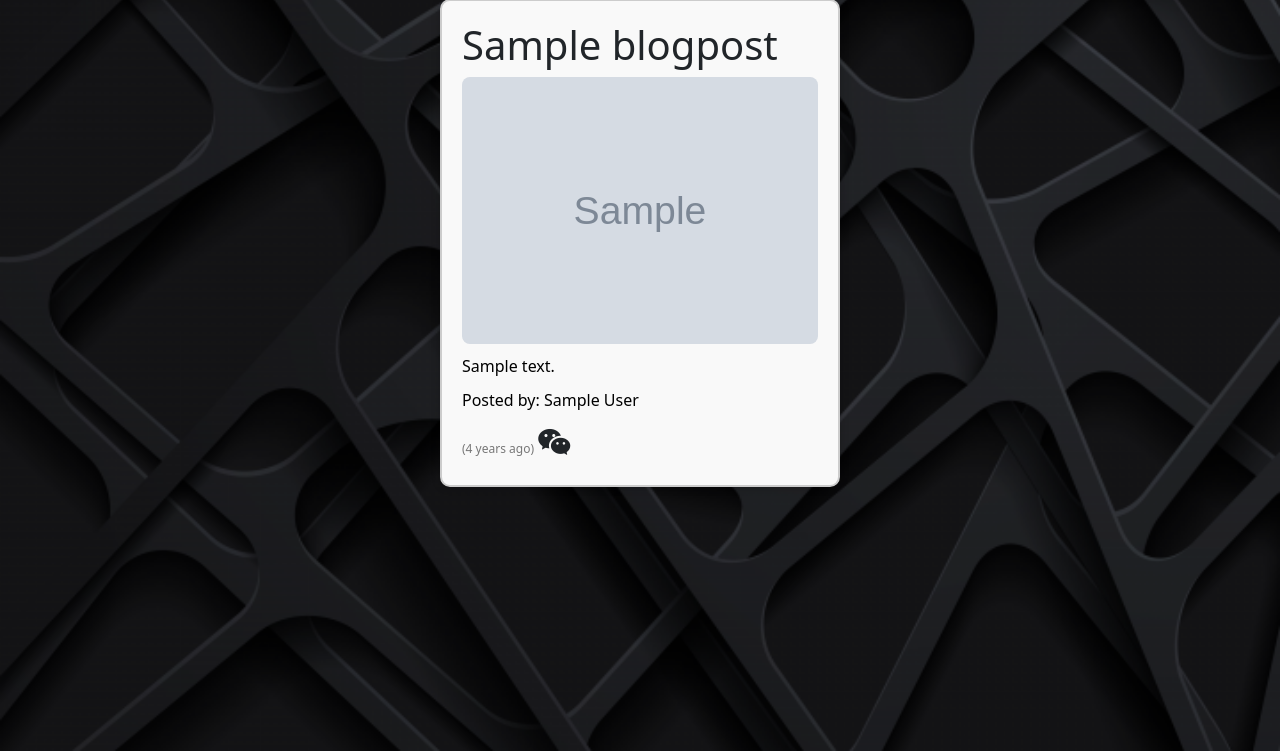
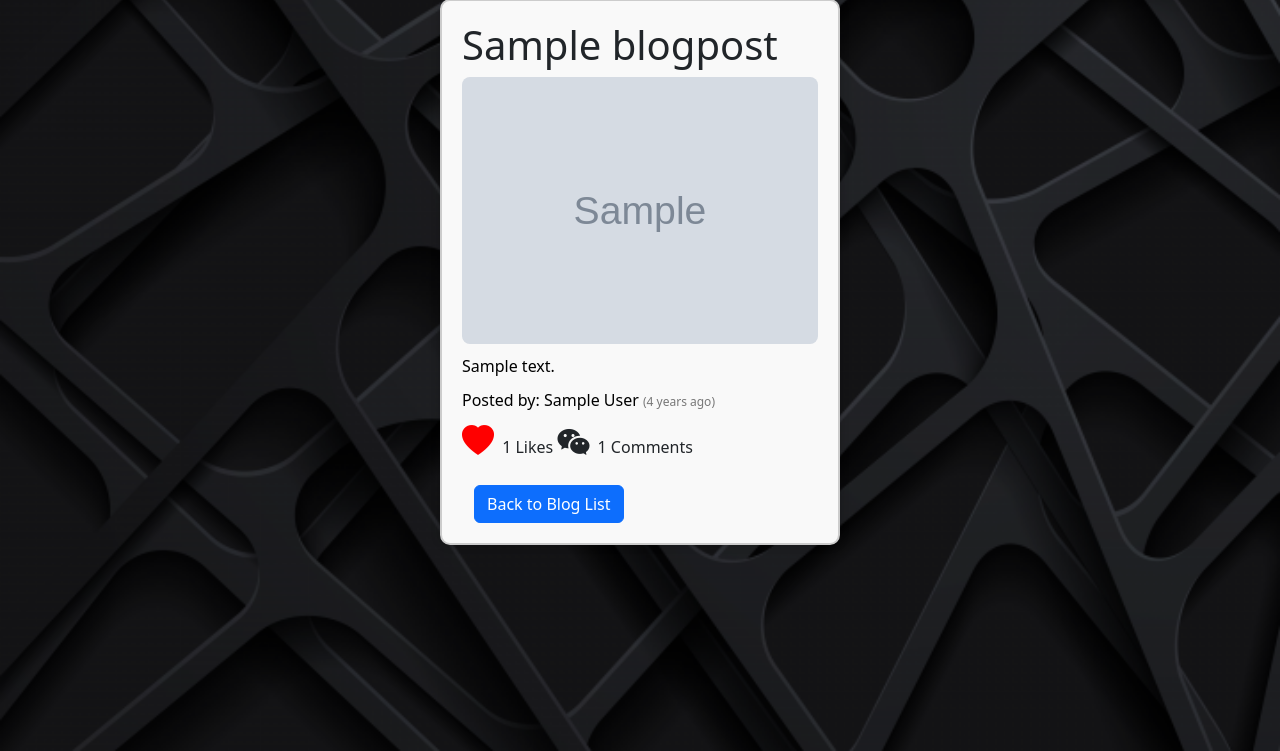
Before and after one commit to neerajy0326/myformapp, a Django app: page /profile/blog_list/post/1/ in a window 1280 px wide. Shown: the part 49-800 px from the top of the page. Run offline with Django 4.2, Linux system fonts and the light colour scheme; a user stored in the database is signed in; tables that the repository leaves empty hold one stand-in row (values such as "Sample post"); grey boxes marked "Sample" are stand-in pictures; some libraries are stand-ins or nearby versions.

Commit message:
updated user sections

```diff
--- a/home/models.py
+++ b/home/models.py
@@ -2,7 +2,9 @@
 from django.db import models
 from django.core.validators import RegexValidator
 from django.contrib.auth import get_user_model
-
+from django.contrib.auth.models import User
+from django.db import models
+from django.conf import settings
 
 
 class CustomUserManager(BaseUserManager):
@@ -84,6 +86,12 @@
           pub_date = models.DateTimeField(auto_now_add=True)
           author = models.CharField(max_length=100)
           photo = models.ImageField(upload_to='blog_photos/', blank=True, null=True)
+          likes_users = models.ManyToManyField(settings.AUTH_USER_MODEL, related_name='liked_posts')
+
+          @property
+          def like_count(self):
+           return self.likes_users.count()
+
           def __str__(self):
             return self.title
 
--- a/home/urls.py
+++ b/home/urls.py
@@ -21,6 +21,7 @@
     path('profile/edit_profile/', views.edit_profile, name='edit_profile'),
     path('profile/blog_list', views.blog_list, name='blog_list'),
     path('profile/blog_list/post/<int:pk>/', views.blog_detail, name='blog_detail'),
+    path('profile/blog_list/post/<int:pk>/like/', views.like_post, name='like_post'),
     path('profile/blog_list/create/', views.blog_create, name='blog_create'),
     path('profile/blog_list/update/<int:pk>/', views.blog_update, name='blog_update'),
     path('profile/blog_list/delete/<int:pk>/', views.blog_delete, name='blog_delete'),
--- a/home/views.py
+++ b/home/views.py
@@ -285,3 +285,14 @@
     user_blogs = BlogPost.objects.filter(author=user.username).order_by('-pub_date')
 
     return render(request, 'user_detail.html', {'user': user ,'user_blogs_count': user_blogs_count, 'user_blogs': user_blogs}  )
+
+
+@login_required
+def like_post(request, pk):
+    blog_post = get_object_or_404(BlogPost, pk=pk)
+    if request.user in blog_post.likes_users.all():
+        blog_post.likes_users.remove(request.user)
+    else:
+        blog_post.likes_users.add(request.user)
+    blog_post.save()
+    return redirect('blog_detail', pk=pk)
--- a/templates/blog_detail.html
+++ b/templates/blog_detail.html
@@ -59,6 +59,7 @@
             margin-bottom: 12px;
         }
 
+
     </style>
 </head>
 <body>
@@ -73,13 +74,28 @@
                 </div>
                 {% endif %}
                 <p>{{ blog_post.content }}</p>
-                <p>Posted by: {{ blog_post.author }}</p>
-                <span class="pub-date">({{ blog_post.pub_date|timezone:"Asia/Kolkata"|date:'F d, Y H:i' }})</span>
+                <p>
+                    Posted by: {{ blog_post.author }}
+                    <span class="pub-date">({{ blog_post.pub_date|timezone:"Asia/Kolkata"|date:'F d, Y H:i' }})</span>
+                </p>
+                <a href="{% url 'like_post' blog_post.pk %}" class="text-decoration-none text-dark me-1">
+                    {% if user in blog_post.likes_users.all %}
+                        <i class="bi bi-heart-fill" style="font-size: 32px; color: red;"></i>
+                    {% else %}
+                        <i class="bi bi-heart" style="font-size: 32px;"></i>
+                    {% endif %}
+                </a>
+                <a id="show-liked-users-btn" class="text-decoration-none text-dark">
+                    {{ blog_post.like_count }} Likes
+                </a>
 
-                <a id="show-comments-btn" class="text-decoration-none text-dark">
+                <a id="show-comments-btn" class="text-decoration-none text-dark me-1">
                     <i class="bi bi-wechat" style="font-size: 32px;"></i>
 
-                  </a>
+                </a>
+                <span>{{ comments|length }} Comments</span>
+
+
                 <h4 id="comments-heading" style="display: none;">Comments</h4>
                 <ul id="comments-list" style="display: none;">
                     {% for comment in comments %}
@@ -108,7 +124,7 @@
                     {% endfor %}
                 </ul>
 
-                           <div  >
+                           <div >
                             <form method="post" id="comments-post" style="display: none;">
                                 {% csrf_token %}
                                 <div class="form-group">
@@ -121,10 +137,22 @@
                         </div>
 
 
+                        <span id="liked-users-list" style="display: none;">
+                            {% for liked_user in blog_post.likes_users.all %}
+                            <div>
+                                <img src="{% if liked_user.profile_picture %}{{ liked_user.profile_picture.url }}{% else %}{% static 'df.jpeg' %}{% endif %}" class="profile-picture">
+                                <a href="{% url 'user_detail' liked_user.pk %}" class="like-link" style="color: blue;">{{ liked_user.username }}</a>
+                            </div>
+                            {% endfor %}
+                        </span>
 
 
 
-
+                        <div class="container">
+                            <a href="{% url 'blog_list' %}">
+                            <button type="button" class="btn btn-primary" style="margin-right:20px;">Back to Blog List</button>
+                            </a>
+                           </div>
                {% if request.user.username == blog_post.author %}
                <a href="{% url 'blog_update' blog_post.pk %}">
                 <button type="button" class="btn btn-primary" style="margin-left:12px;">Edit post</button>
@@ -188,5 +216,20 @@
         });
     </script>
 
+    <script>
+        document.addEventListener("DOMContentLoaded", function () {
+            var showLikedUsersBtn = document.getElementById("show-liked-users-btn");
+            var likedUsersList = document.getElementById("liked-users-list");
+
+            showLikedUsersBtn.addEventListener("click", function () {
+                if (likedUsersList.style.display === "none") {
+                    likedUsersList.style.display = "inline";
+                } else {
+                    likedUsersList.style.display = "none";
+                }
+            });
+        });
+    </script>
+
 </body>
 </html>
--- a/templates/profile.html
+++ b/templates/profile.html
@@ -55,11 +55,12 @@
               {% endif %}
             {% endfor %}
           {% endif %}
-          <div class="d-flex justify-content-end">
+          <div class="d-flex justify-content-end ">
             <a href="{% url 'account_settings' %}" class="text-decoration-none text-dark">
               <i class="bi bi-gear" style="font-size: 24px;"></i>
 
           </a>
+
       </div>
           <h2 class="welcome-heading">Welcome, <span class="user-name">{{ user.full_name }}</span></h2>
             <div class="profile-picture-container">
```
Also changed, not shown: home/migrations/0012_blogpost_likes_users.py (added).
